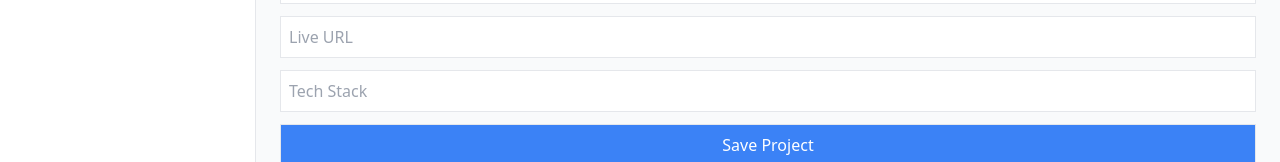
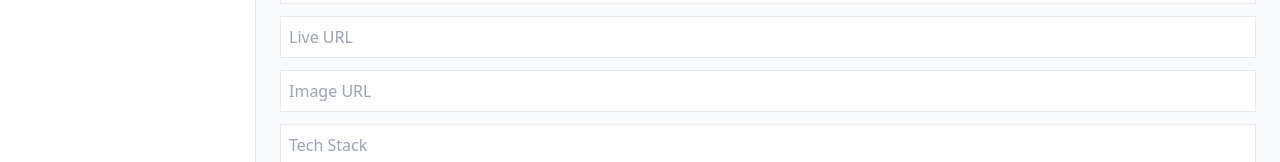
Before and after one commit to sajwanmohit/portfolio-admin, a React (Vite) app: page /admin/projects in a window 1280 px wide. Shown: the part 226-388 px from the top of the page. Built offline with nearby package versions, Linux system fonts and the light colour scheme; no server answers.

Commit message:
feat: add env-based config, fix CORS with Spring Security, integrate project create API

```diff
--- a/src/components/projects/ProjectForm.tsx
+++ b/src/components/projects/ProjectForm.tsx
@@ -1,13 +1,13 @@
 import { useForm } from "react-hook-form";
-import api from "../../api/axios";
 import type { Project } from "../../types/project";
+import { createProject } from "../../api/projects";
 
 export default function ProjectForm() {
   const { register, handleSubmit, reset } = useForm<Project>();
 
   const onSubmit = async (data: Project) => {
     try {
-      await api.post("/projects", data);
+      await createProject(data);
       reset();
     } catch (error) {
       console.error("Failed to save project", error);
@@ -44,6 +44,12 @@ export default function ProjectForm() {
       />
 
       <input
+        placeholder="Image URL"
+        {...register("imageUrl")}
+        className="border p-2"
+      />
+
+      <input
         placeholder="Tech Stack"
         {...register("techStack")}
         className="border p-2"
--- a/src/types/project.ts
+++ b/src/types/project.ts
@@ -4,5 +4,6 @@ export interface Project {
   description: string
   githubUrl: string
   liveUrl: string
+  imageUrl: string
   techStack: string
 }
```
